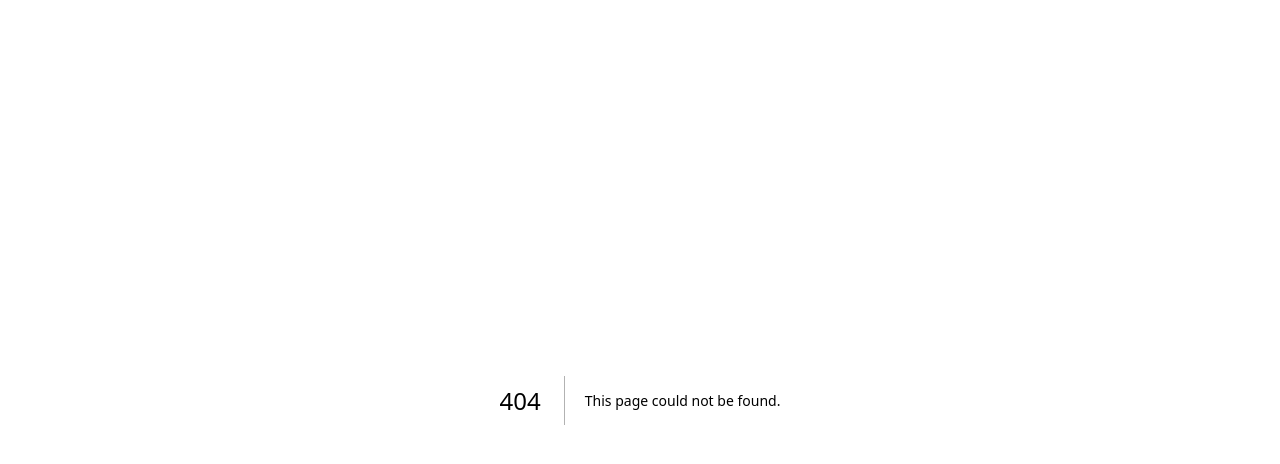
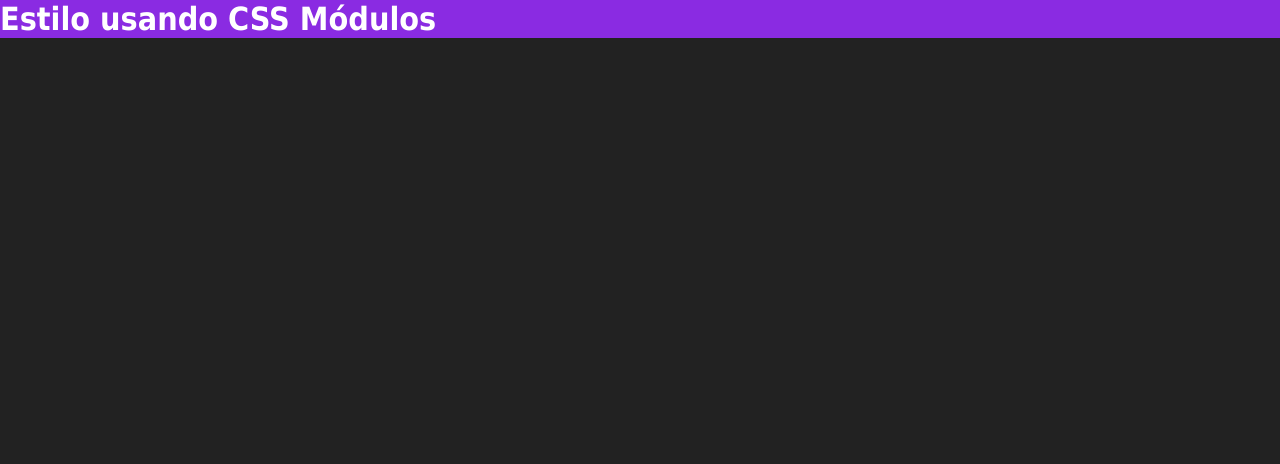
Before and after one commit to mbpfilho/Nextjs-fundamentos, a Next.js app: page /estiloso in a window 1280 px wide. Before the commit this address had no page. Shown: the top 464 px of the page. Built offline with nearby package versions, Linux system fonts and the light colour scheme.

Commit message:
css modularizado 1

```diff
--- /dev/null
+++ b/src/pages/Estiloso.module.css
@@ -0,0 +1,4 @@
+.roxo{
+  background-color: blueviolet;
+  color: white;
+}
--- /dev/null
+++ b/src/pages/estiloso.jsx
@@ -0,0 +1,9 @@
+import styles from "./Estiloso.module.css"
+
+export default function Estiloso(){
+  return(
+    <div className={styles.roxo}>
+      <h1>Estilo usando CSS Módulos</h1>
+    </div>
+  )
+}
--- a/src/styles/app.css
+++ b/src/styles/app.css
@@ -1,5 +1,5 @@
 body{
   background: #222;
   color: #eee;
-  font-family: Verdana, Geneva, Tahoma, sans-serif;
+  font-family: Tahoma, sans-serif;
 }
```
Also changed, not shown: src/styles/-Home.module.css (renamed from src/styles/Home.module.css).
